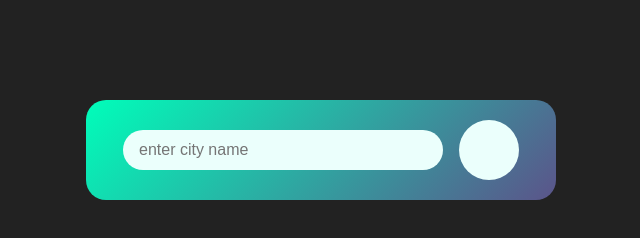
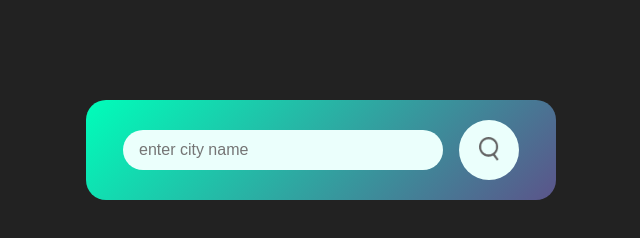
Before and after one commit to atharva-rane/Weather-App, a plain HTML site: page index.html in a window 1280 px wide. Shown: the full height of the page, 319-959 px from the left. Drawn offline with Linux system fonts and the light colour scheme; files whose address does not match are found by name.

Commit message:
Update index.html

```diff
--- a/index.html
+++ b/index.html
@@ -10,7 +10,7 @@
     <div class="card">
         <div class="search">
             <input type="text" placeholder="enter city name" spellcheck="false">
-            <button><img src="./assets/search.png" alt=""></button>
+            <button><img src="/search.png" alt=""></button>
 
         </div>
         <div class="error">
```
